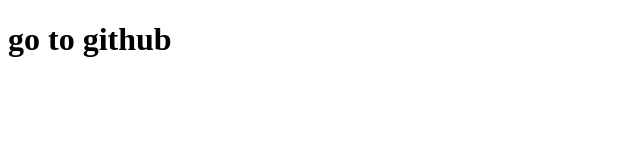
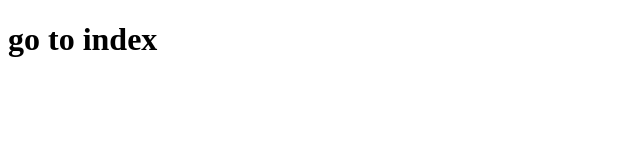
Before and after one commit to saroderutu/New-folder, a plain HTML site: page index.html in a window 1280 px wide. Shown: the full height of the page, 0-640 px from the left. Drawn offline with Linux system fonts and the light colour scheme.

Commit message:
index added

```diff
--- a/index.html
+++ b/index.html
@@ -4,6 +4,6 @@
         <title>index page</title>
     </head>
     <body>
-        <h1>go to github</h1>
+        <h1>go to index </h1>
     </body>
 </html>
```
